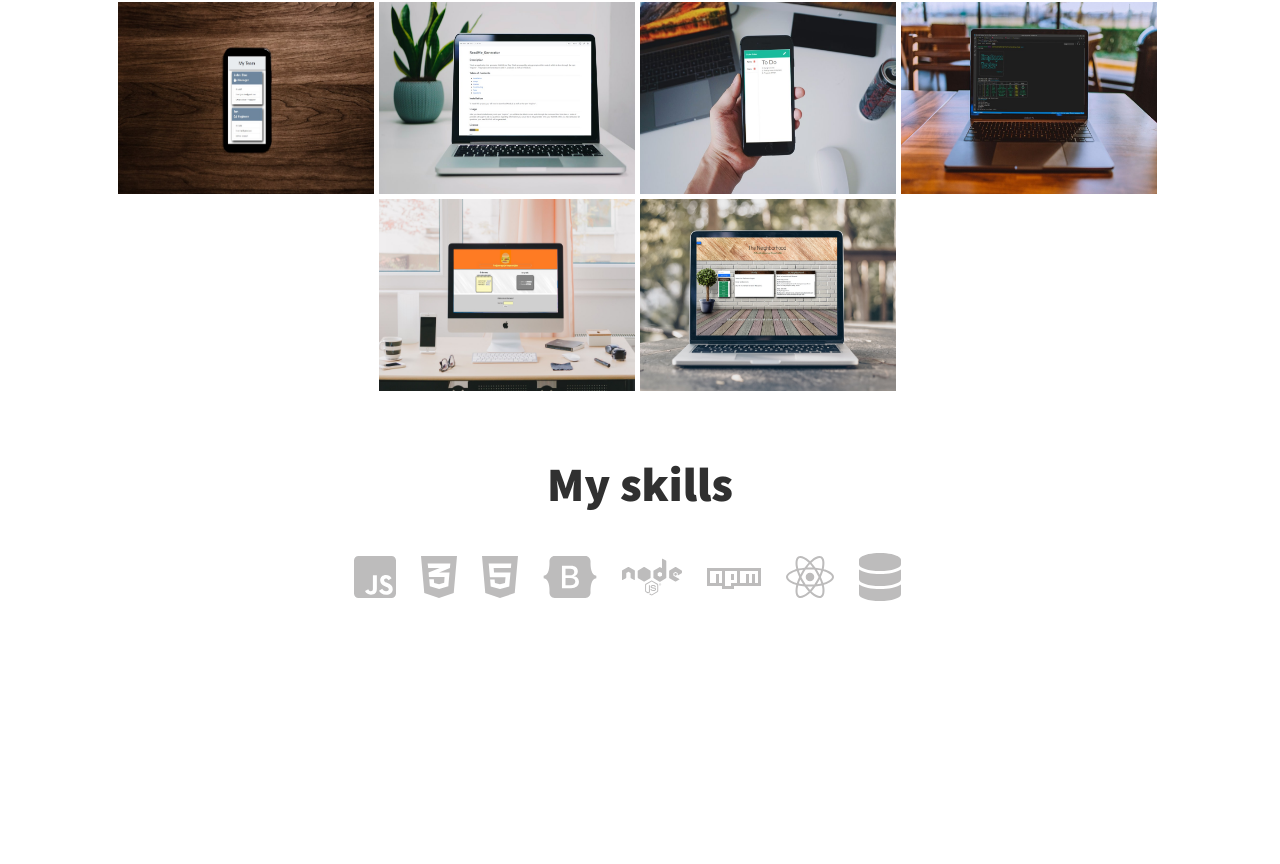
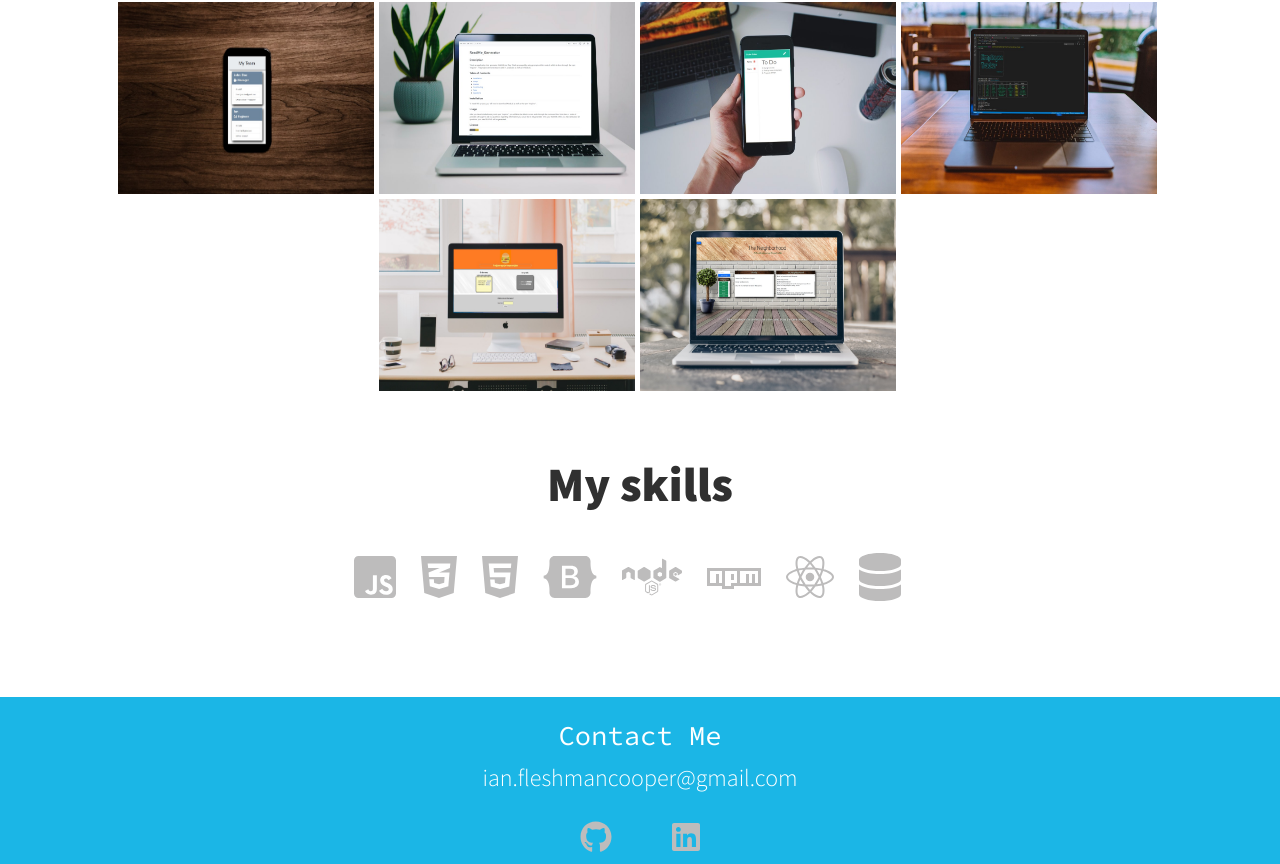
Before and after one commit to Ianaac27/Portfolio_3, a React (Create React App) app: page / in a window 1280 px wide. Shown: the part 1477-2341 px from the top of the page. Before the commit the page ends 2174 px from the top, so only its background shows below. Built offline with nearby package versions, Linux system fonts and the light colour scheme.

Commit message:
developed footer component with css and font awesome icons, referenced links to sources

```diff
--- a/src/components/Footer.js
+++ b/src/components/Footer.js
@@ -0,0 +1,24 @@
+import React from "react";
+import "../styles/Footer.css";
+import { FontAwesomeIcon } from '@fortawesome/react-fontawesome'
+import { faGithub } from '@fortawesome/free-brands-svg-icons'
+import { faLinkedin } from '@fortawesome/free-brands-svg-icons'
+
+function Footer() {
+    return (
+        <footer className="content" id="contactMe">
+            <h1 id="contact-title">Contact Me</h1>
+            <p><a id="email" className="icon-item" href= "mailto:ian.fleshmancooper@gmail.com">ian.fleshmancooper@gmail.com</a></p>
+            <div id="contact-icons d-flex justify-content-center align-items-center">
+                <a className="icon-item" href= "https://github.com/Ianaac27">
+                    <FontAwesomeIcon icon={faGithub}/>
+                </a>
+                <a className="icon-item" href= "https://www.linkedin.com/in/ian-fleshman-cooper-934995163/">
+                    <FontAwesomeIcon icon={faLinkedin}/>
+                </a>
+            </div>
+        </footer>
+    )
+}
+
+export default Footer;
--- a/src/components/body_container/main_body/MainBody.js
+++ b/src/components/body_container/main_body/MainBody.js
@@ -1,8 +1,10 @@
 import React from "react";
 import Introduction from "./Introduction";
 import AboutMe from "./AboutMe";
+import MyWork from "./MyWork";
 import MySkills from "./MySkills";
-import MyWork from "./MyWork";
+import Footer from "../../Footer";
+
 
 function MainBody() {
     return (
@@ -11,6 +13,7 @@ function MainBody() {
             <AboutMe />
             <MyWork />
             <MySkills />
+            <Footer />
         </main>
     )
 }
--- /dev/null
+++ b/src/styles/Footer.css
@@ -0,0 +1,37 @@
+#contactMe {
+    background-color: var(--clr-accent);
+    display: flex;
+    flex-direction: column;
+    justify-content: center;
+    align-items: center;
+}
+
+#contact-title {
+    color: var(--clr-light);
+    font-size: 1.7em;
+    font-family: var(--ff-secondary);
+    margin: 25px 0 10px 0;
+}
+
+.icon-item {
+    font-size: 2em;
+    color: var(--clr-silver);
+    margin: 0px 30px 25px;
+    text-decoration: none;
+}
+
+#email {
+    font-size: 1.5em;
+    color: var(--clr-light);
+    margin: 0px 30px 25px;
+}
+
+#email:hover {
+    color: var(--clr-dark);
+    text-decoration: none;
+}
+
+.icon-item:hover {
+    color: var(--clr-dark);
+    text-decoration: none;
+}
```
